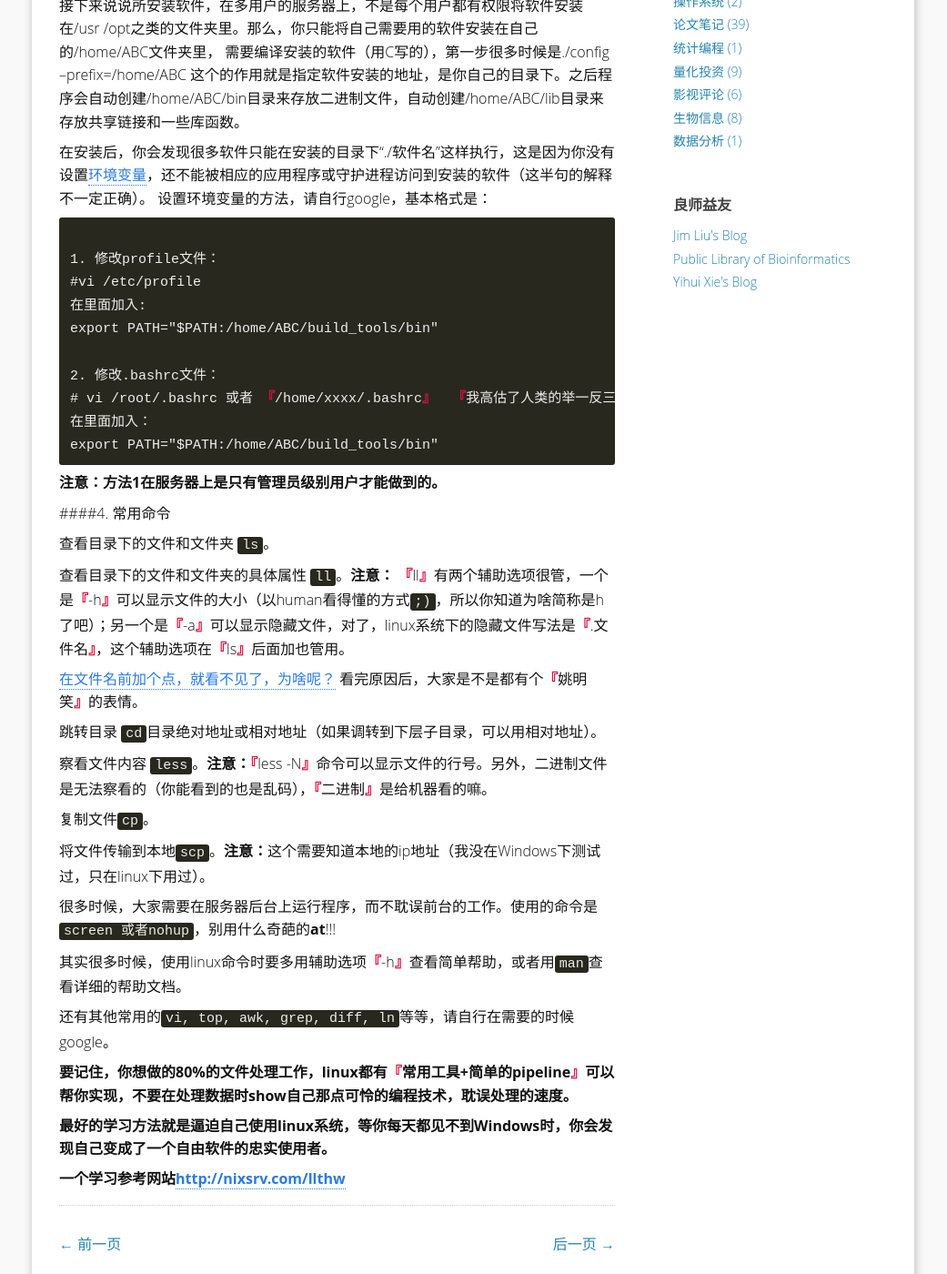
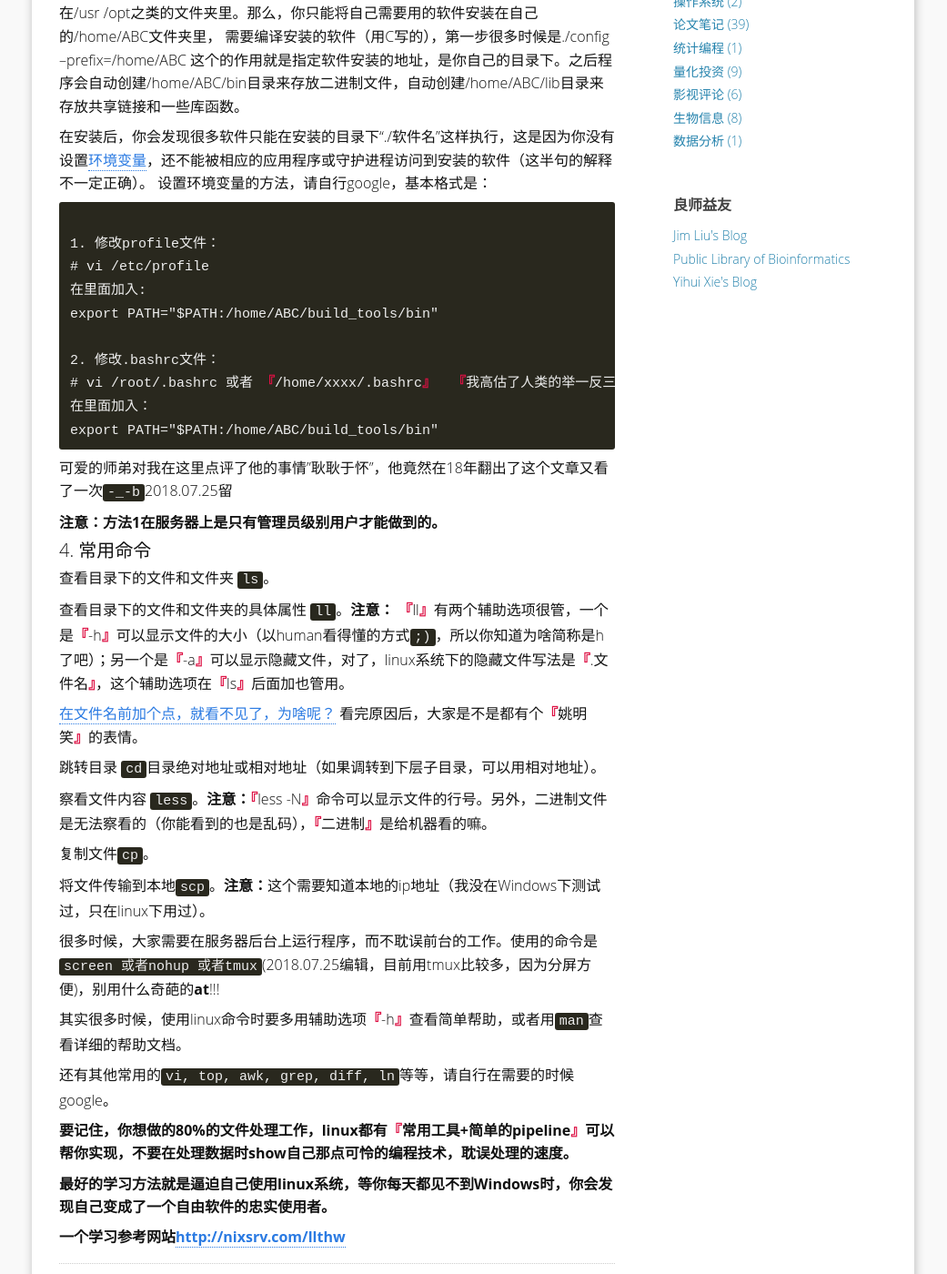
Before and after one commit to yulijia/cn, a Jekyll site: the page built from _posts/2012-12-27-linux-note.md, in a window 1280 px wide and 1400 px high, scrolled down 973 px. Shown: the whole window at 91% size, without its empty margins (120-1161 px from the left). Built offline with Jekyll 4.4.1, drawn with Linux system fonts in a browser that asks for light colours; comment, search, counter and statistics services are not loaded; some of the changed text lies outside the part shown.

Commit message:
modify again

```diff
--- a/_posts/2012-12-27-linux-note.md
+++ b/_posts/2012-12-27-linux-note.md
@@ -11,7 +11,7 @@ tags:
 ---
 这是一个扫盲指导，对于第一次使用linux的用户，希望能有所帮助，尽量少走弯路，少提naive的问题。
 
-####1. 目录结构
+#### 1. 目录结构
 
 首先是对linux目录结构的理解，它的结构目录是
 <center>/</center>
@@ -24,7 +24,7 @@ tags:
 
 一般用的服务器多为linux系统的，管理员root会给你开通一个帐号ABC，你登录后进入的用户目录就是/home/ABC。
 
-####2. 登录服务器
+#### 2. 登录服务器
 
 如何登录服务器？ 在windows下一般可以下载登录软件putty或者setupssh.zip（我记不住名字是什么了，下载的安装包是这样的名字）。
 putty是有一个登录界面软件，setupssh.zip则是可以直接用CMD窗口直接登录。
@@ -33,7 +33,7 @@ putty是有一个登录界面软件，setupssh.zip则是可以直接用CMD窗口
 
 登录后进入/home/ABC的目录下面，有些管理员允许你在/home文件夹下自己的文件夹里存储文件，但是有些数据量很大的文件（GB\TB级别）是不能存储在/home文件夹里的。这时管理员会告诉你可以将文件存放在哪个目录下。
 
-####3. 安装软件
+#### 3. 安装软件
 
 接下来说说所安装软件，在多用户的服务器上，不是每个用户都有权限将软件安装在/usr /opt之类的文件夹里。那么，你只能将自己需要用的软件安装在自己的/home/ABC文件夹里，
 需要编译安装的软件（用C写的），第一步很多时候是./config --prefix=/home/ABC  这个的作用就是指定软件安装的地址，是你自己的目录下。之后程序会自动创建/home/ABC/bin目录来存放二进制文件，自动创建/home/ABC/lib目录来存放共享链接和一些库函数。
@@ -41,7 +41,7 @@ putty是有一个登录界面软件，setupssh.zip则是可以直接用CMD窗口
 在安装后，你会发现很多软件只能在安装的目录下“./软件名”这样执行，这是因为你没有设置[环境变量](http://zh.wikipedia.org/wiki/%E7%8E%AF%E5%A2%83%E5%8F%98%E9%87%8F "环境变量")，还不能被相应的应用程序或守护进程访问到安装的软件（这半句的解释不一定正确）。 设置环境变量的方法，请自行google，基本格式是：
 <pre><code>
 1. 修改profile文件：
-#vi /etc/profile
+# vi /etc/profile
 在里面加入:
 export PATH="$PATH:/home/ABC/build_tools/bin"
 
@@ -51,10 +51,11 @@ export PATH="$PATH:/home/ABC/build_tools/bin"
 export PATH="$PATH:/home/ABC/build_tools/bin"
 </code></pre>
 
+可爱的师弟对我在这里点评了他的事情"耿耿于怀"，他竟然在18年翻出了这个文章又看了一次<code>-_-b</code>2018.07.25留
 
 **注意：方法1在服务器上是只有管理员级别用户才能做到的。**
 
-####4. 常用命令
+#### 4. 常用命令
 
 查看目录下的文件和文件夹 <code>ls</code>。
 
@@ -70,7 +71,7 @@ export PATH="$PATH:/home/ABC/build_tools/bin"
 
 将文件传输到本地<code>scp</code>。**注意：**这个需要知道本地的ip地址（我没在Windows下测试过，只在linux下用过）。
 
-很多时候，大家需要在服务器后台上运行程序，而不耽误前台的工作。使用的命令是<code>screen 或者nohup</code>，别用什么奇葩的**at**!!!
+很多时候，大家需要在服务器后台上运行程序，而不耽误前台的工作。使用的命令是<code>screen 或者nohup 或者tmux</code>(2018.07.25编辑，目前用tmux比较多，因为分屏方便)，别用什么奇葩的**at**!!!
 
 其实很多时候，使用linux命令时要多用辅助选项<q>-h</q>查看简单帮助，或者用<code>man</code>查看详细的帮助文档。
 
```
